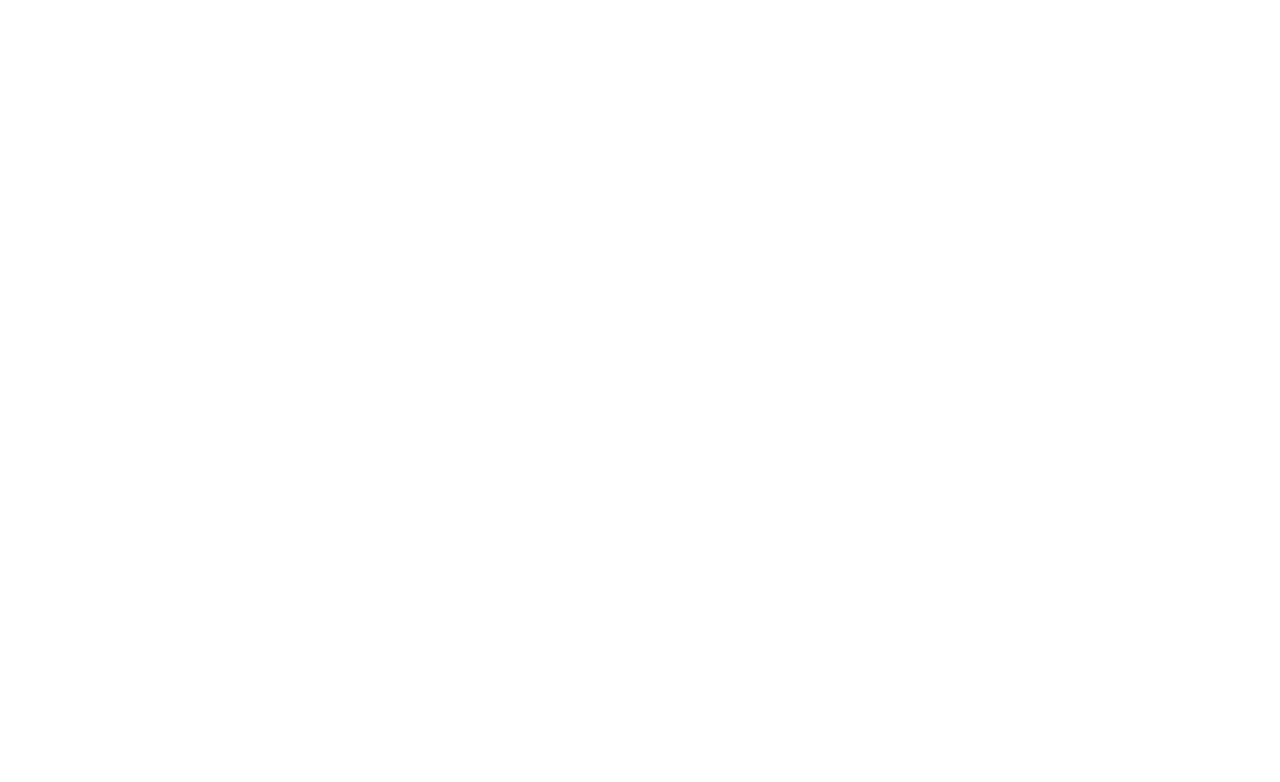
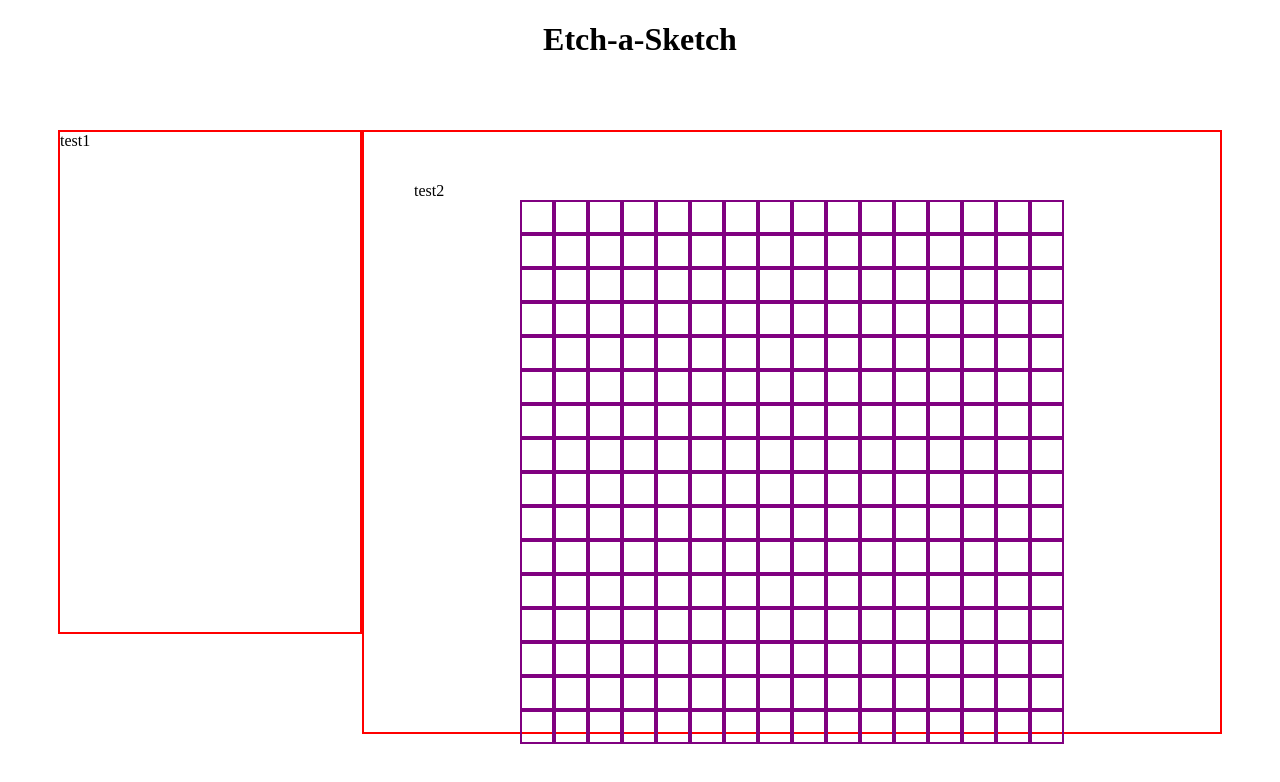
Before and after one commit to tosuzu1/TOP-Etch-a-sketch, a plain HTML site: page index.html in a window 1280 px wide. Drawn offline with Linux system fonts and the light colour scheme.

Commit message:
basic layout , grid draw and fill

```diff
--- a/index.html
+++ b/index.html
@@ -6,8 +6,21 @@
     <meta http-equiv="X-UA-Compatible" content="ie=edge">
     <title>HTML 5 Boilerplate</title>
     <link rel="stylesheet" href="style.css">
+
   </head>
   <body>
-	<script src="index.js"></script>
+    <div id="header">
+      <h1>Etch-a-Sketch</h1>
+    </div>
+    <div id="etch-div">
+      <div id="etch-menu">
+        test1
+      </div>
+      <div id="etch-area">
+        test2
+      </div>
+    </div>
+    <script src="index.js"></script>
   </body>
+
 </html>
--- a/index.js
+++ b/index.js
@@ -0,0 +1,23 @@
+const GRID_HEIGHT = 16
+const GRID_WIDTH = 16
+
+
+const contentDiv = document.querySelector('#etch-area');
+// contentDiv.appendChild(iDiv);
+
+for (let i = 0; i < GRID_WIDTH ; i++ ) {
+    let rowDiv = document.createElement('div');
+    rowDiv.id = `etchRow${i}`
+    rowDiv.classList.add(`etchRow`)
+    contentDiv.appendChild(rowDiv)
+
+    for(let j = 0; j < GRID_WIDTH; j ++) {
+        let iDiv = document.createElement('div');
+        iDiv.id = 'block';
+        iDiv.setAttribute(`id`,`block${i}-${j}`);
+        iDiv.classList.add(`block`);
+        iDiv.classList.add(`debug-border`);
+        rowDiv.appendChild(iDiv);
+        iDiv.addEventListener("click", e => (e.target.classList.add(`fill`)));
+    }
+}
--- a/style.css
+++ b/style.css
@@ -0,0 +1,43 @@
+#header {
+    text-align: center;
+}
+
+#etch-div {
+    display: flex;
+    padding: 50px;
+}
+
+#etch-menu {
+    border: 2px solid red;
+    width: 300px;
+    height: 500px;
+    flex: 0 0 auto;
+}
+
+
+#etch-area {
+    border: 2px solid red;
+    width: 500px;
+    height: 500px;
+    flex: 1 1 auto;
+    padding: 50px;
+
+}
+.etchRow {
+    justify-content: center;
+    align-items: center;
+}
+
+.debug-border {
+    border: 2px solid purple;
+    width: 30px;
+    height: 30px;
+}
+
+.etchRow {
+    display: flex;
+}
+
+.fill {
+    background-color: black;
+}
```
